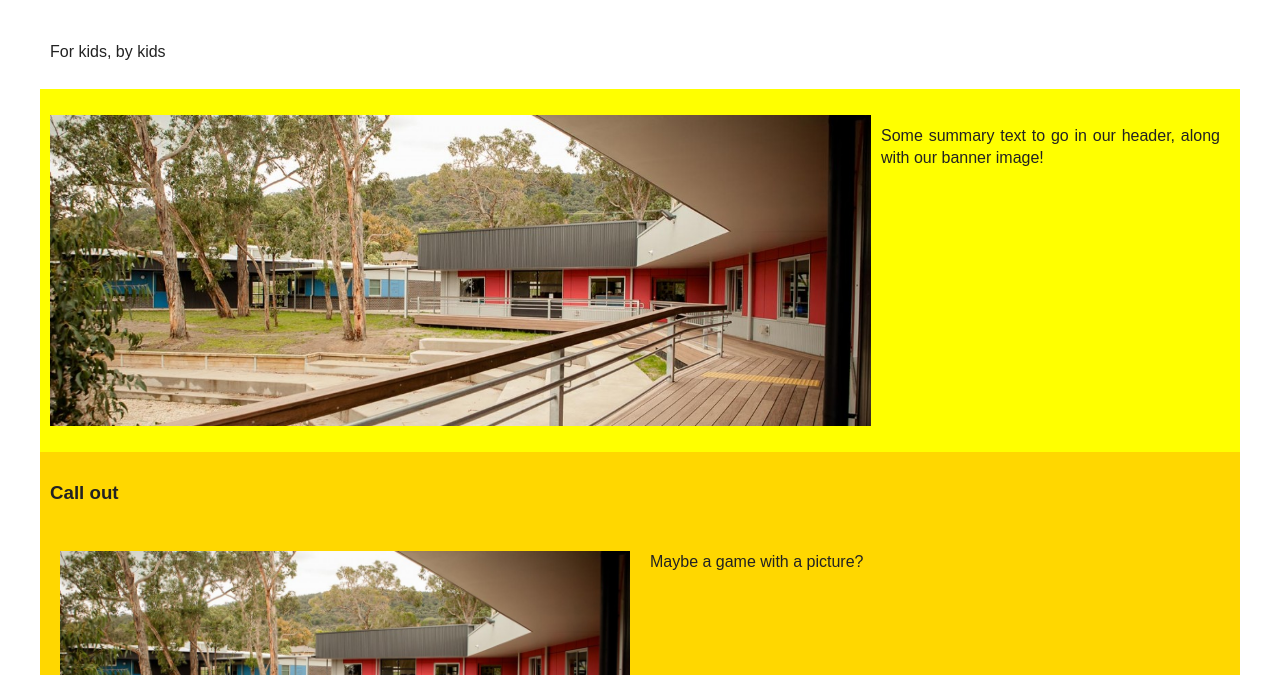
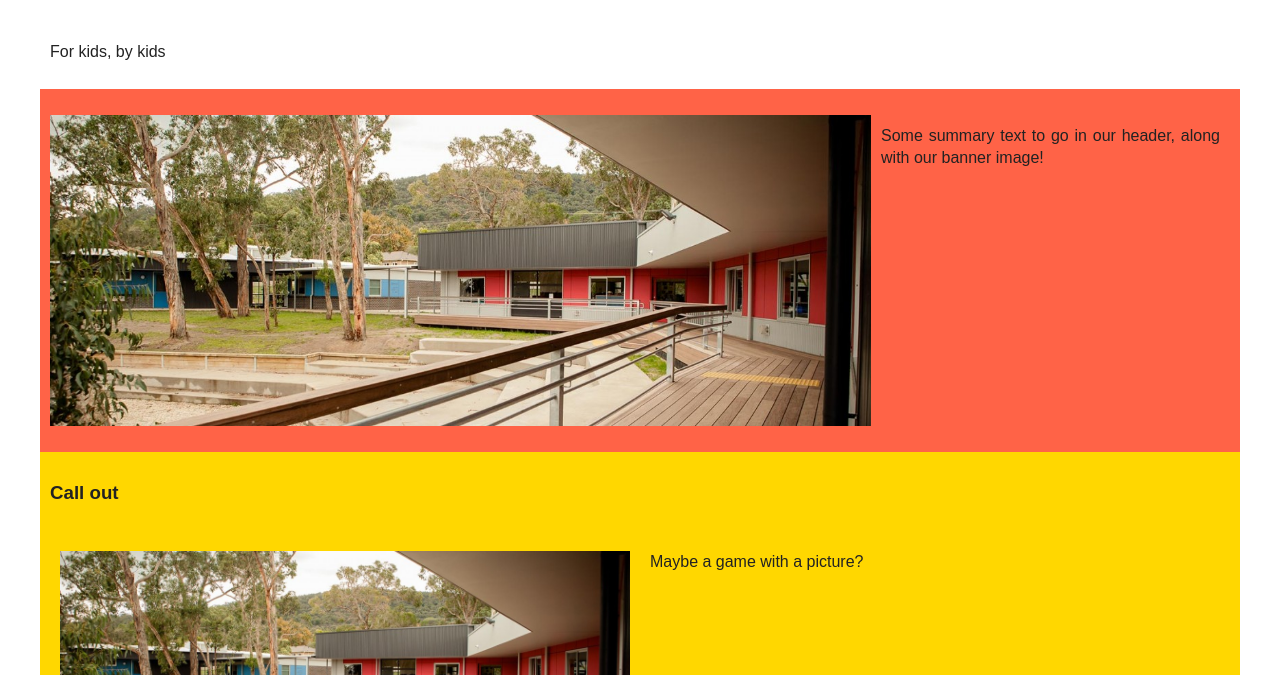
Before and after one commit to BrodieMercieca/ftg-newsletter, a plain HTML site: page index.html in a window 1280 px wide. Shown: the part 125-800 px from the top of the page. Drawn offline with nearby package versions, Linux system fonts and the light colour scheme.

Commit message:
Update style.css

```diff
--- a/css/style.css
+++ b/css/style.css
@@ -17,7 +17,7 @@
 }
 
 header {
-  background: yellow;
+  background: tomato;
   display: flex;
   flex-direction: row;
 }
```
